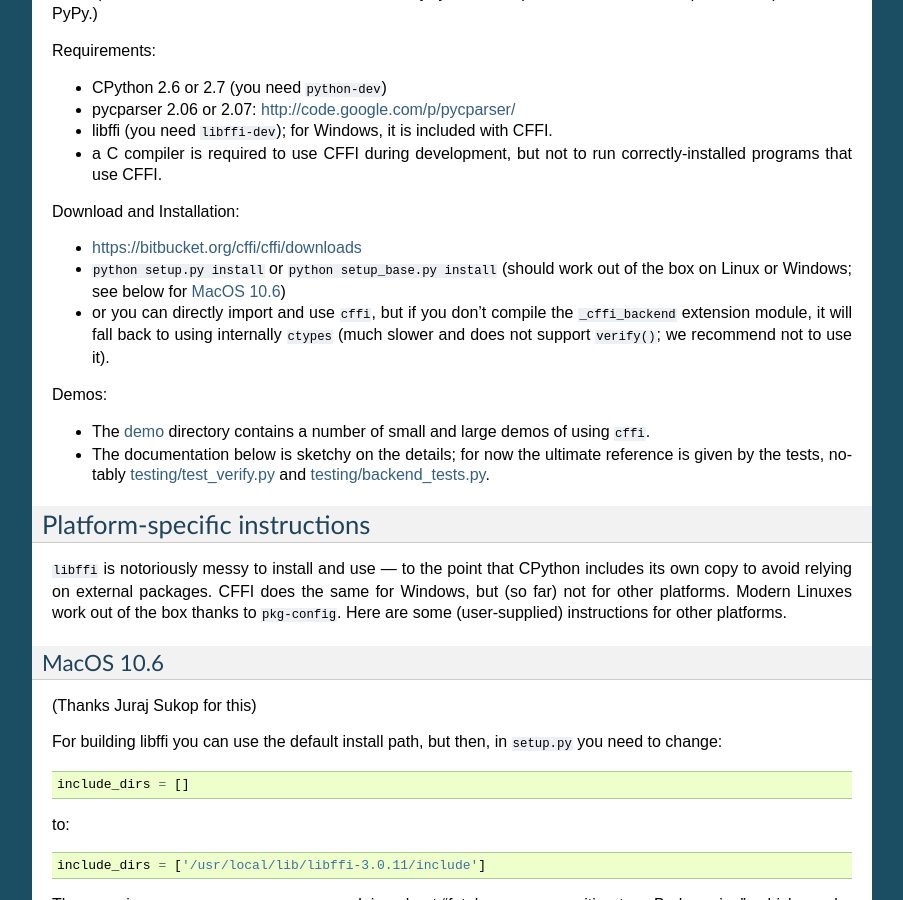
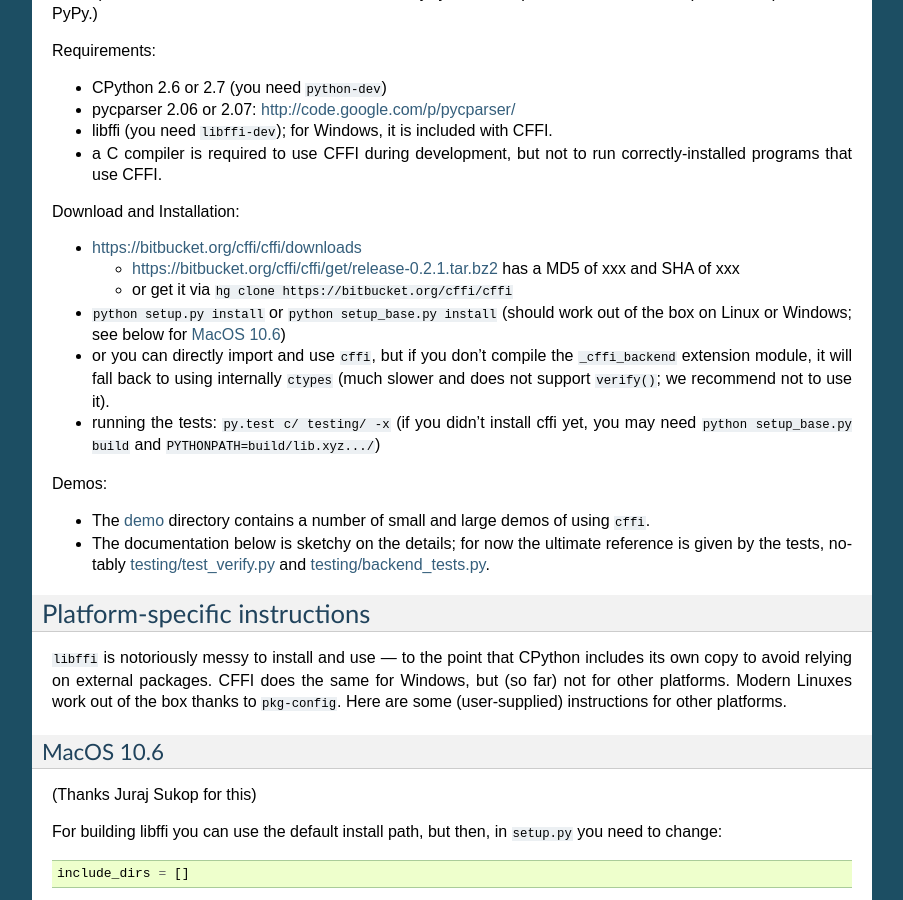
Before and after one commit to python-cffi/cffi, a Sphinx documentation site: the page built from doc/source/index.rst, in a window 1280 px wide and 900 px high, scrolled down 768 px. Shown: the whole window, without its empty margins (198-1101 px from the left). Built offline with Sphinx 7.4.7, drawn with Linux system fonts in a browser that asks for light colours.

Commit message:
Update the documentation.

```diff
--- a/doc/source/index.rst
+++ b/doc/source/index.rst
@@ -83,6 +83,11 @@
 
 * https://bitbucket.org/cffi/cffi/downloads
 
+  - https://bitbucket.org/cffi/cffi/get/release-0.2.1.tar.bz2 has
+    a MD5 of xxx and SHA of xxx
+
+  - or get it via ``hg clone https://bitbucket.org/cffi/cffi``
+
 * ``python setup.py install`` or ``python setup_base.py install``
   (should work out of the box on Linux or Windows; see below for
   `MacOS 10.6`_)
@@ -91,6 +96,10 @@
   compile the ``_cffi_backend`` extension module, it will fall back
   to using internally ``ctypes`` (much slower and does not support
   ``verify()``; we recommend not to use it).
+
+* running the tests: ``py.test c/ testing/ -x`` (if you didn't
+  install cffi yet, you may need ``python setup_base.py build``
+  and ``PYTHONPATH=build/lib.xyz.../``)
 
 Demos:
 
```
